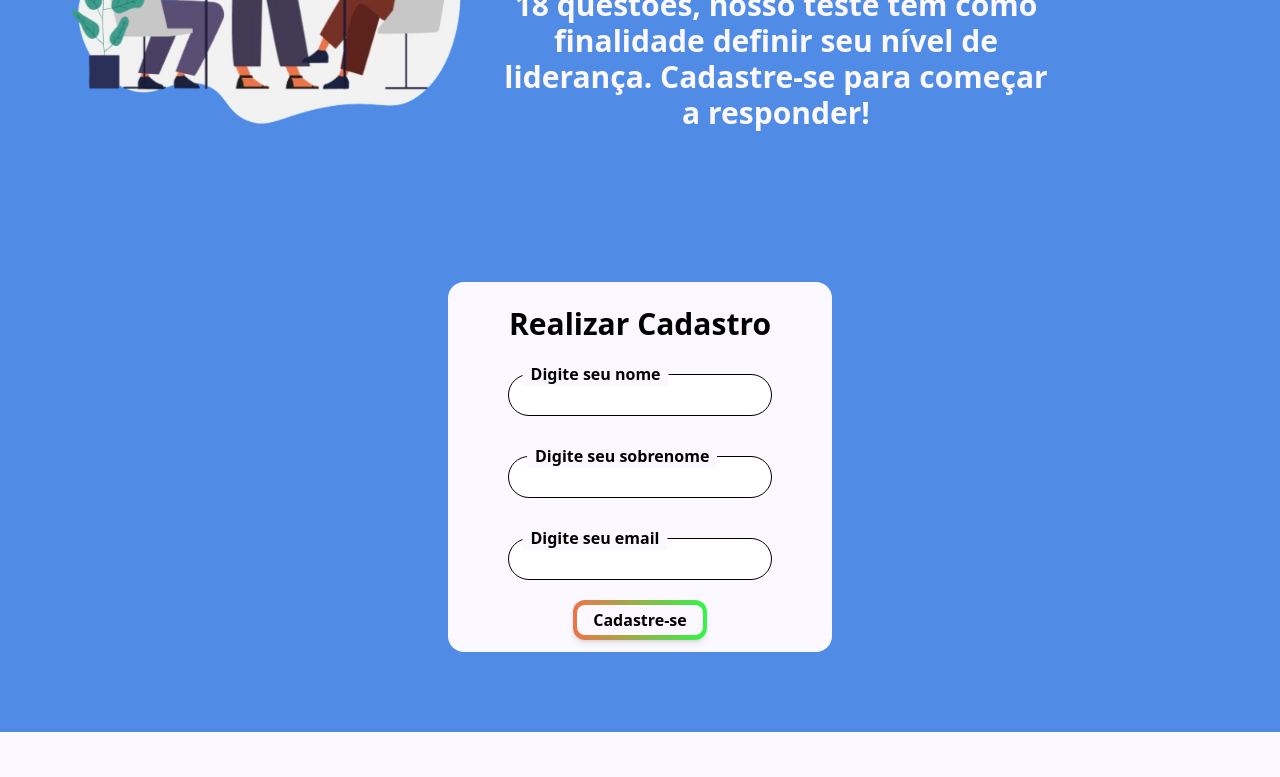
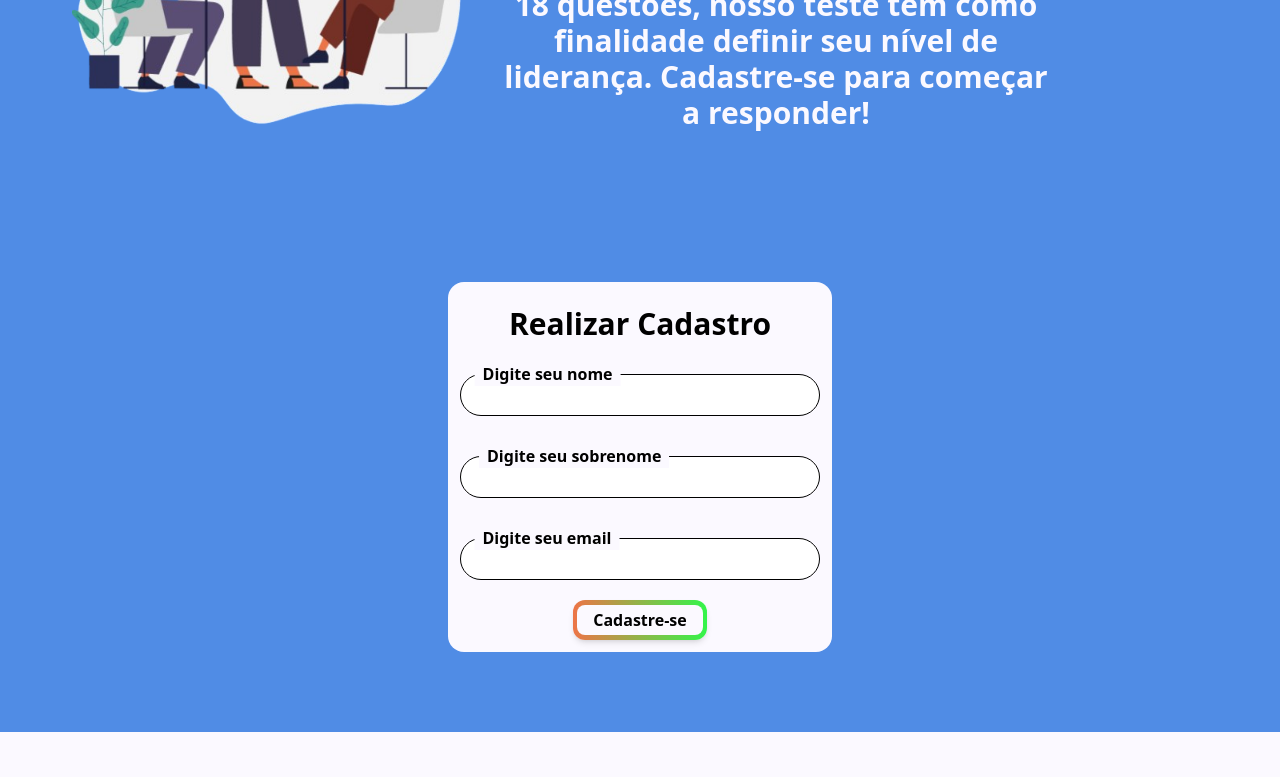
Before and after one commit to softexrecifepe/PI-PRO-LIDERA-TURMA-09-EQUIPE-02, a Next.js app: page / in a window 1280 px wide. Shown: the part 390-1167 px from the top of the page. Built offline with nearby package versions, Linux system fonts and the light colour scheme.

Commit message:
fix text input issue where each input had it's own form

```diff
--- a/src/app/components/MultipleChoiceQuestion.tsx
+++ b/src/app/components/MultipleChoiceQuestion.tsx
@@ -1,10 +1,10 @@
 import React from "react";
-import { useState } from "react";
 
-export function MultipleChoiceQuestion(){
+export function MultipleChoiceQuestion({labelText, inputValue}: {labelText: string, inputValue: number}){
   return(
     <>
-
+      <input type="radio"  className=""  value={inputValue}></input>
+      <label className="p-2" htmlFor={inputValue.toString()}>{labelText}</label>
     </>
   )
 }
--- a/src/app/components/forms.tsx
+++ b/src/app/components/forms.tsx
@@ -16,8 +16,7 @@ export function Forms() {
         {question.alternativas.map(alternatives => (  //pega cada alternativa
         <form className="mx-auto text-left">
           <div className="mb-3 text-base">
-            <input type="radio"  className=""  value={alternatives.pontos}></input>
-            <label className="p-2" htmlFor={alternatives.pontos.toString()}>{alternatives.letra}</label>
+            <MultipleChoiceQuestion labelText={alternatives.letra} inputValue={alternatives.pontos}></MultipleChoiceQuestion>
           </div>
         </form>
         ))}
--- a/src/app/components/registerForm.tsx
+++ b/src/app/components/registerForm.tsx
@@ -6,9 +6,11 @@ export function RegisterForm(){
     return(
         <div className="bg-box w-96 mt-20 mx-auto p-3 text-center rounded-2xl">
             <h1 className="text-3xl font-bold p-3">Realizar Cadastro</h1>
-            <InputText inputId="Name" labelText="Digite seu nome"></InputText>
-            <InputText inputId="Surname" labelText="Digite seu sobrenome"></InputText>
-            <InputText inputId="Email" labelText="Digite seu email"></InputText>
+            <form action="">
+                <InputText inputId="Name" labelText="Digite seu nome"></InputText>
+                <InputText inputId="Surname" labelText="Digite seu sobrenome"></InputText>
+                <InputText inputId="Email" labelText="Digite seu email"></InputText>
+            </form>
             <Button page="Cadastre-se" href="/pages/quests1-2" />
         </div>
     )
--- a/src/app/components/textInput.tsx
+++ b/src/app/components/textInput.tsx
@@ -1,12 +1,10 @@
 export function InputText({labelText, inputId}: {labelText: string, inputId: string}){
     return(
         <div>
-            <form className="mx-12">
                 <label htmlFor={inputId} className="absolute bg-box transform translate-x-[10%] translate-y-1/3 font-semibold px-2">
                     {labelText}
                 </label>
                 <input type="text" className="rounded-3xl border border-black my-5 w-full p-2" name={inputId} id={inputId}/>
-            </form>
         </div>
     )
 }
```
